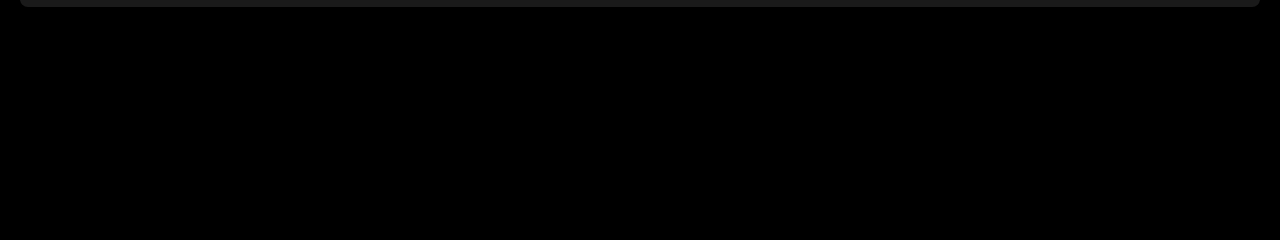
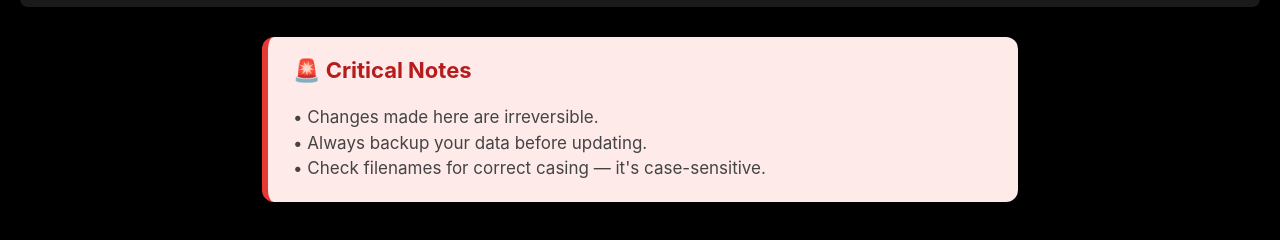
Before and after one commit to testerone0069/Favorites, a plain HTML site: page list.html in a window 1280 px wide. Shown: the part 508-748 px from the top of the page. Drawn offline with Linux system fonts and the light colour scheme.

Commit message:
Update list.html

```diff
--- a/list.html
+++ b/list.html
@@ -75,5 +75,33 @@
   <div class="title">My Account 2</div>
 </div>
 
+<div style="
+    max-width: 700px;
+    margin: 30px auto;
+    padding: 20px 25px;
+    background: #ffeaea;
+    border-left: 6px solid #e53935;
+    border-radius: 12px;
+    box-shadow: 0 4px 15px rgba(0,0,0,0.1);
+    font-family: -apple-system, BlinkMacSystemFont, 'Segoe UI', Roboto, sans-serif;
+">
+    <h3 style="
+        margin-top: 0;
+        color: #b71c1c;
+        font-size: 22px;
+    ">🚨 Critical Notes</h3>
+
+    <p style="
+        color: #444;
+        font-size: 17px;
+        line-height: 1.5;
+        margin: 10px 0 0 0;
+    ">
+        • Changes made here are irreversible.<br>
+        • Always backup your data before updating.<br>
+        • Check filenames for correct casing — it's case-sensitive.
+    </p>
+</div>
+
 </body>
 </html>
```
